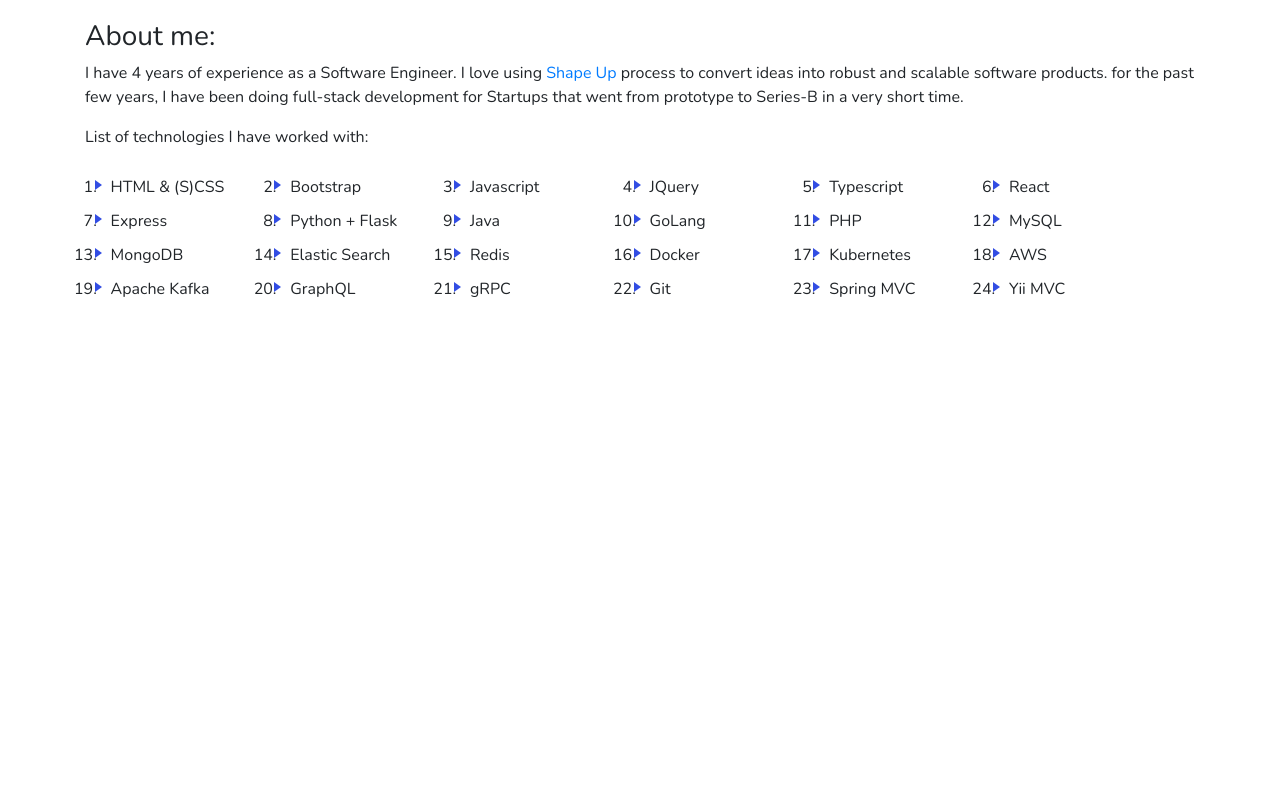
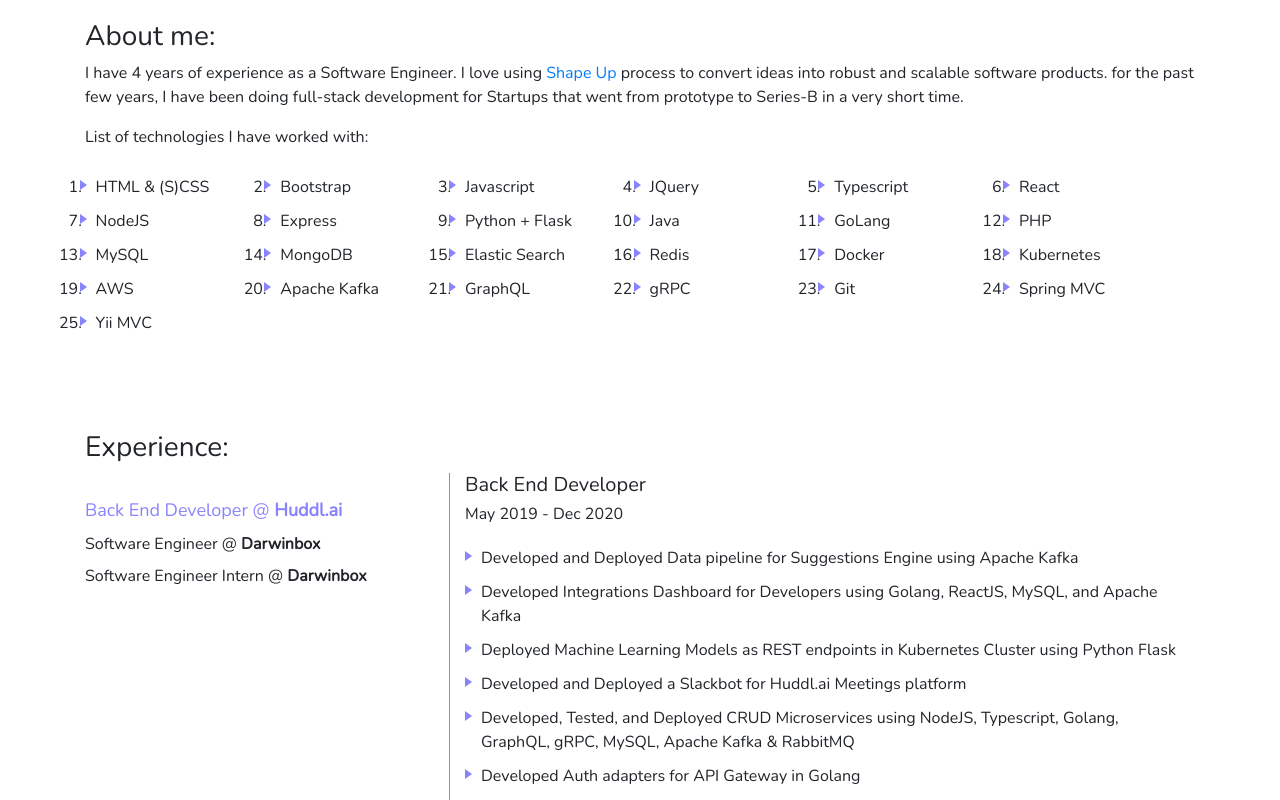
Before and after one commit to sahithvibudhi/sahithvibudhi.github.io, a Gatsby site: page / in a window 1280 px wide. Shown: the part 418-1218 px from the top of the page. Before the commit the page ends 800 px from the top, so only its background shows below. Built offline with nearby package versions, Linux system fonts and the light colour scheme; Gatsby itself is replaced by a stand-in of ours.

Commit message:
add: experience section

```diff
--- a/src/components/about.js
+++ b/src/components/about.js
@@ -7,15 +7,15 @@
     border: 'none',
 };
 
-const skills = ['HTML & (S)CSS', 'Bootstrap', 'Javascript', 'JQuery', 'Typescript', 'React', 'Express', 'Python + Flask', 'Java', 'GoLang', 'PHP', 'MySQL', 'MongoDB', 'Elastic Search', 'Redis', 'Docker', 'Kubernetes', 'AWS', 'Apache Kafka', 'GraphQL', 'gRPC', 'Git', 'Spring MVC', 'Yii MVC'];
+const skills = ['HTML & (S)CSS', 'Bootstrap', 'Javascript', 'JQuery', 'Typescript', 'React', 'NodeJS', 'Express', 'Python + Flask', 'Java', 'GoLang', 'PHP', 'MySQL', 'MongoDB', 'Elastic Search', 'Redis', 'Docker', 'Kubernetes', 'AWS', 'Apache Kafka', 'GraphQL', 'gRPC', 'Git', 'Spring MVC', 'Yii MVC'];
 
 export default () => {
     return <div className='container mt-5 about'>
             <h3>About me:</h3>
             <p>I have 4 years of experience as a Software Engineer. I love using <a href='https://basecamp.com/shapeup'>Shape Up</a> process to convert ideas into robust and scalable software products. for the past few years, I have been doing full-stack development for Startups that went from prototype to Series-B in a very short time.</p>
             <p>List of technologies I have worked with:</p>
-            <ul className='row'>
-                {skills.map(val => <li className='col-xs-6 col-sm-4 col-md-2' style={skillListStyle}>{val}</li>)}
+            <ul className='row custom-ul'>
+                {skills.map(val => <li className='col-xs-6 col-sm-4 col-md-2 custom-li' style={skillListStyle}>{val}</li>)}
             </ul>
         </div>;
 }
--- /dev/null
+++ b/src/components/experience.js
@@ -0,0 +1,68 @@
+import React from 'react';
+
+
+const experience = [{
+    company: 'Huddl.ai',
+    title: 'Back End Developer',
+    points: [
+        'Developed and Deployed Data pipeline for Suggestions Engine using Apache Kafka',
+        'Developed Integrations Dashboard for Developers using Golang, ReactJS, MySQL, and Apache Kafka',
+        'Deployed Machine Learning Models as REST endpoints in Kubernetes Cluster using Python Flask',
+        'Developed and Deployed a Slackbot for Huddl.ai Meetings platform',
+        'Developed, Tested, and Deployed CRUD Microservices using NodeJS, Typescript, Golang, GraphQL, gRPC, MySQL, Apache Kafka & RabbitMQ',
+        'Developed Auth adapters for API Gateway in Golang',
+    ],
+    from:'May 2019',
+    to:'Dec 2020',
+}, {
+    company: 'Darwinbox',
+    title: 'Software Engineer',
+    points: [
+        'Ideated, Developed, and Deployed a voice bot called Darwin which reduced the action time by 2x',
+        'Developed a Cache and Invalidation layer for ActiveORM to reduce DB calls in Dashboard by 92%',
+        'Converted Monolith into Service Oriented REST Microservices for Scalability',
+        'Developed and Implemented XSS & CSRF PHP Yii Middleware for Input Sanitization',
+        'Developed a Helpdesk Module for SaaS app using HTML, CSS, JQuery, PHP, and MongoDB',
+        'Implemented Encryption on ORM level to make the product GDPR compliant',
+        'Authored Developer Guides to ensure code quality',
+        'Mentored 9 Interns',
+    ],
+    from:'May 2017',
+    to:'Apr 2019',
+}, {
+    company: 'Darwinbox',
+    title: 'Software Engineer Intern',
+    points: [
+        'Developed WYSIWYG plugin for PHP Yii using Summernote',
+        'Developed AWS S3 Module for PHP Yii Framework',
+        'Made the monolith HRMS application state-less by migrating the filesystem to AWS S3',
+        'Implemented Interactive Organisation Structure on HTML Canvas using JIT (JavaScript InfoVis Toolkit)',
+    ],
+    from:'Jan 2017',
+    to:'May 2017',
+}];
+
+export default () => {
+
+    const [ active, setActive ] = React.useState(0);
+
+    return <div className='mt-5 experience'>
+            <div className='container pt-5'>
+                <h3>Experience:</h3>
+                <div className='row'>
+                    <div className='col-md-4 company-container'>
+                        <ul className='custom-ul mt-3 p-0'>
+                            { experience.map((val, idx) => <li className={'cursor-pointer pt-2 ' + (idx === active ? 'active' : '')} onClick={ () => setActive(idx) } >{val.title} @ <b>{val.company}</b></li>) }
+                        </ul>
+                    </div>
+                    <div className='col-md-8'>
+                        <h5> { experience[active].title } </h5>
+                        <h6> { experience[active].from } - { experience[active].to } </h6>
+                        <ul className='custom-ul'>
+                            { experience[active].points.map(val => <li className='custom-li'>{val}</li>) }
+                        </ul>
+                    </div>
+                </div>
+            </div>
+        </div>;
+}
--- a/src/components/profile.scss
+++ b/src/components/profile.scss
@@ -1,9 +1,15 @@
+$primary: #8983fd;
+
 @keyframes hand-wave {
     0%      {margin-left: 0px; margin-bottom: 0px;}
     25%     {margin-left: -2px; margin-bottom: -2px;}
     50%      {margin-left: 0px; margin-bottom: 0px;}
     75%     {margin-left: 2px; margin-bottom: 2px;}
     100%      {margin-left: 0px; margin-bottom: 0px;}
+}
+
+.cursor-pointer {
+    cursor: pointer;
 }
 
 .profile-layout {
@@ -30,15 +36,15 @@
     }
 }
 
-.about {
-    ul {
+.custom-ul{
     margin: 0.75em 0;
     padding: 0 1em;
     list-style: none;
 }
-    li:before {
+
+.custom-li:before {
     content: "";
-        border-color: transparent rgba(20, 50, 223, 0.87);
+    border-color: transparent $primary;
     border-style: solid;
     border-width: 0.35em 0 0.35em 0.45em;
     display: block;
@@ -48,4 +54,13 @@
     top: 0.9em;
     position: relative;
 }
+
+.experience {
+    .company-container {
+        border-right: solid 1px $primary;
+        .active {
+            font-size: large;
+            color: $primary;
         }
+    }
+}
--- a/src/pages/index.js
+++ b/src/pages/index.js
@@ -3,6 +3,7 @@
 import Layout from "../components/profile-layout";
 import Intro from "../components/intro";
 import About from "../components/about";
+import Experience from "../components/experience";
 
 
 // markup
@@ -11,6 +12,7 @@
     <Layout>
       <Intro/>
       <About/>
+      <Experience/>
     </Layout>
   )
 }
```
Also changed, not shown: README.md. Lines whose indentation alone changed are shown as unchanged.
